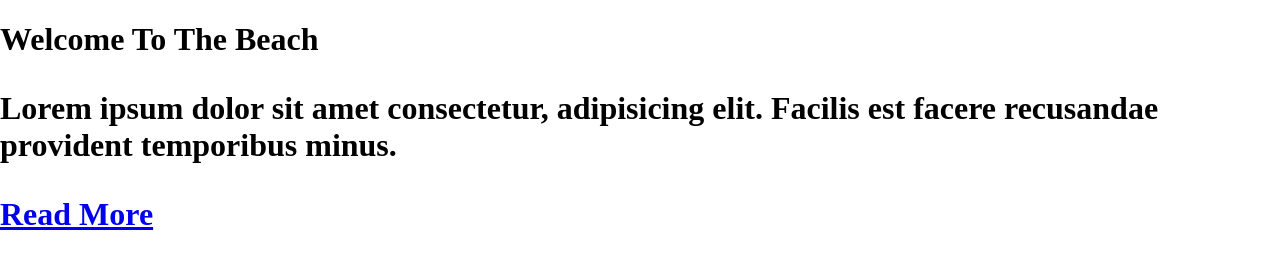
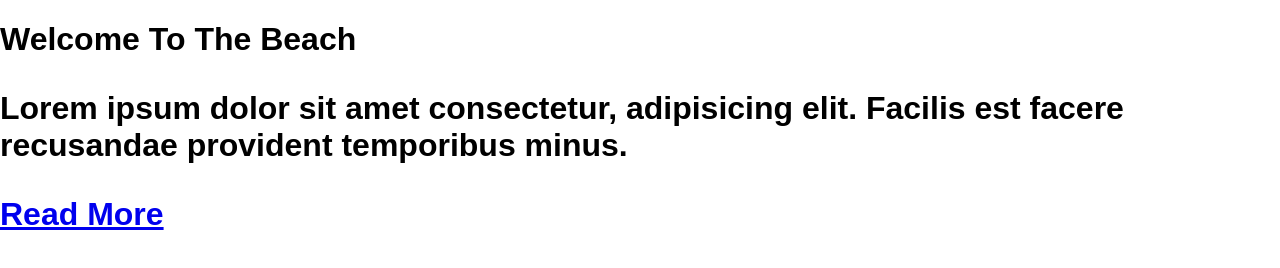
Before and after one commit to janetowen07/landing-page, a plain HTML site: page index.html in a window 1280 px wide. Drawn offline with Linux system fonts and the light colour scheme.

Commit message:
change font family

```diff
--- a/index.css
+++ b/index.css
@@ -1,3 +1,4 @@
 body {
     margin:0;
+    font-family:Arial, "Helvetica Neue", Helvetica, sans-serif
 }
```
